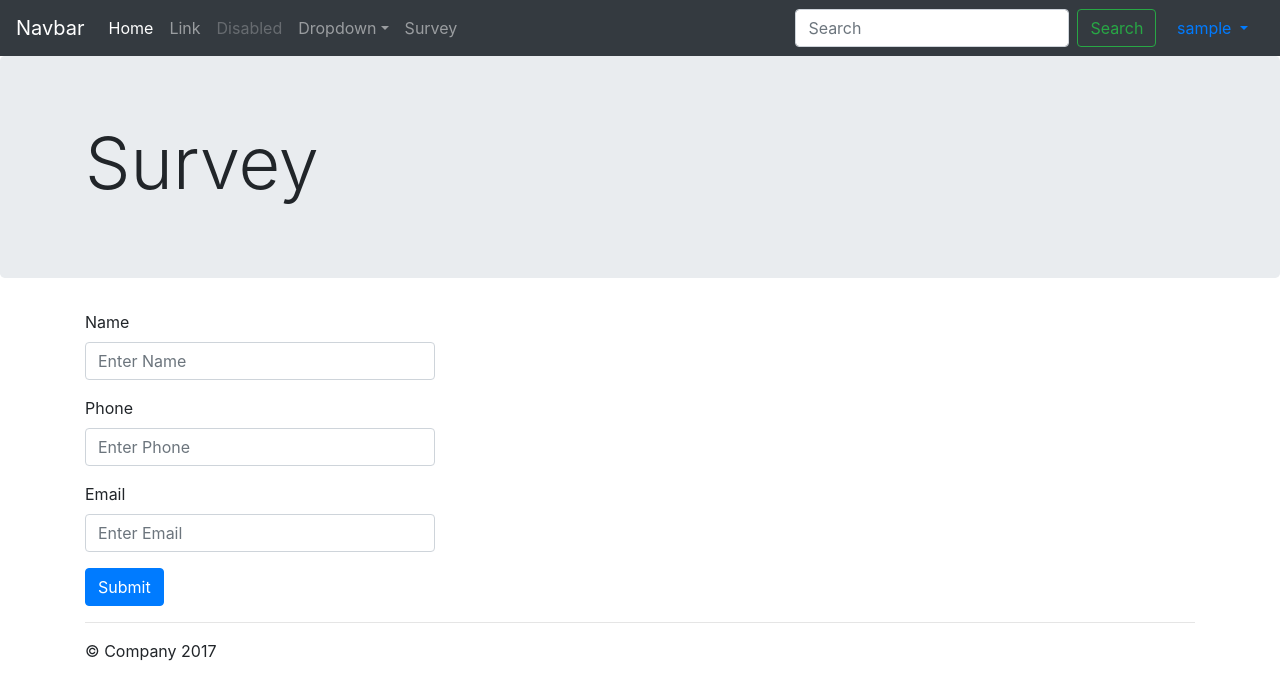
After one commit to ahmadiga/django-starterkit, a Django app: page /survey in a window 1280 px wide. The commit adds this page. Shown: the top 700 px of the page. Run offline with Django 3.2, Linux system fonts and the light colour scheme; the visitor is signed in with stand-in values (Sample User, id 1); style sheets or scripts are compiled from the project's sources; parts of the project's set-up code (start-up, migrations or seed data) failed here and were passed over; some libraries are stand-ins or nearby versions.

Commit message:
survey module implemented

```diff
--- a/main/templates/layout/tools/main_menu.html
+++ b/main/templates/layout/tools/main_menu.html
@@ -18,4 +18,10 @@
             <a class="dropdown-item" href="#">Something else here</a>
         </div>
     </li>
+
+    {% if request.user.is_authenticated %}
+    <li class="nav-item dropdown">
+        <a class="nav-link" href="{% url "survey" %}">Survey</a>
+    </li>
+    {% endif %}
 </ul>
--- /dev/null
+++ b/main/templates/main/survey.html
@@ -0,0 +1,60 @@
+{% extends "main/layout/layout.html" %} {% load i18n %} {% block content %}
+<!-- Main jumbotron for a primary marketing message or call to action -->
+
+<div class="jumbotron">
+  <div class="container">
+    <h1 class="display-3">Survey</h1>
+  </div>
+</div>
+
+<div class="container">
+  <!-- Example row of columns -->
+  <div class="row">
+    <div class="col-md-4">
+      <form id="survey_form" method="post" action="{% url 'survey' %}">
+        {% csrf_token %}
+        <div class="form-group">
+          <label for="name">Name</label>
+          <input
+            type="text"
+            name="name"
+            class="form-control"
+            placeholder="Enter Name"
+            id="name"
+          />
+        </div>
+        <div class="form-group">
+          <label for="phone">Phone</label>
+          <input
+            name="phone"
+            type="phone"
+            class="form-control"
+            placeholder="Enter Phone"
+            id="phone"
+          />
+        </div>
+        <div class="form-group">
+          <label for="email">Email</label>
+          <input
+            type="email"
+            name="email"
+            class="form-control"
+            placeholder="Enter Email"
+            id="email"
+          />
+        </div>
+
+
+        <button type="submit" class="btn btn-primary">Submit</button>
+      </form>
+      {% comment %} {% for s in survey %}
+        {{ s.name }} - {{ s.email }} - {{ s.phone }} - {{ s.sports }}
+      {% endfor %} {% endcomment %}
+    </div>
+  </div>
+
+  <hr />
+</div>
+<!-- /container -->
+
+{% endblock %}
--- a/main/urls.py
+++ b/main/urls.py
@@ -4,4 +4,5 @@ from . import views
 
 urlpatterns = [
     url(r'^$', views.index, name='home'),
+    url(r'^survey', views.survey, name='survey'),
 ]
--- a/main/views.py
+++ b/main/views.py
@@ -1,6 +1,23 @@
-from django.shortcuts import render
+from django.shortcuts import render, redirect
+from django.views.generic import TemplateView
+from main.models import Survey
+# from django.http import JsonResponse
 
 
-# Create your views here.
 def index(request):
     return render(request, 'main/index.html', {})
+
+
+def survey(request):
+    if not request.user.is_authenticated:
+        return redirect(index)
+    elif request.method == "POST":
+        new_survey = Survey()
+        new_survey.name = request.POST.get("name", "")
+        new_survey.email = request.POST.get("email", "")
+        new_survey.phone = request.POST.get("phone", "")
+        new_survey.save()
+        # return JsonResponse({"a": request.POST.get("name", "")})
+        return render(request, 'main/survey.html', {})
+    elif request.method == "GET":
+        return render(request, 'main/survey.html', {})
--- a/settings/settings.py
+++ b/settings/settings.py
@@ -27,5 +27,5 @@ ANYMAIL = {
     "MAILGUN_API_KEY": "< your api key at mailgun >",
     "MAILGUN_SENDER_DOMAIN": "< your sender domain at mailgun >"
 }
-EMAIL_BACKEND = "anymail.backends.mailgun.MailgunBackend"
+EMAIL_BACKEND = "anymail.backends.mailgun.EmailBackend"
 DEFAULT_FROM_EMAIL = " <<your default from email>>"
```
Also changed, not shown: main/admin.py (+8 -1 lines), main/models.py (+6 -1 lines), 1 other file.
